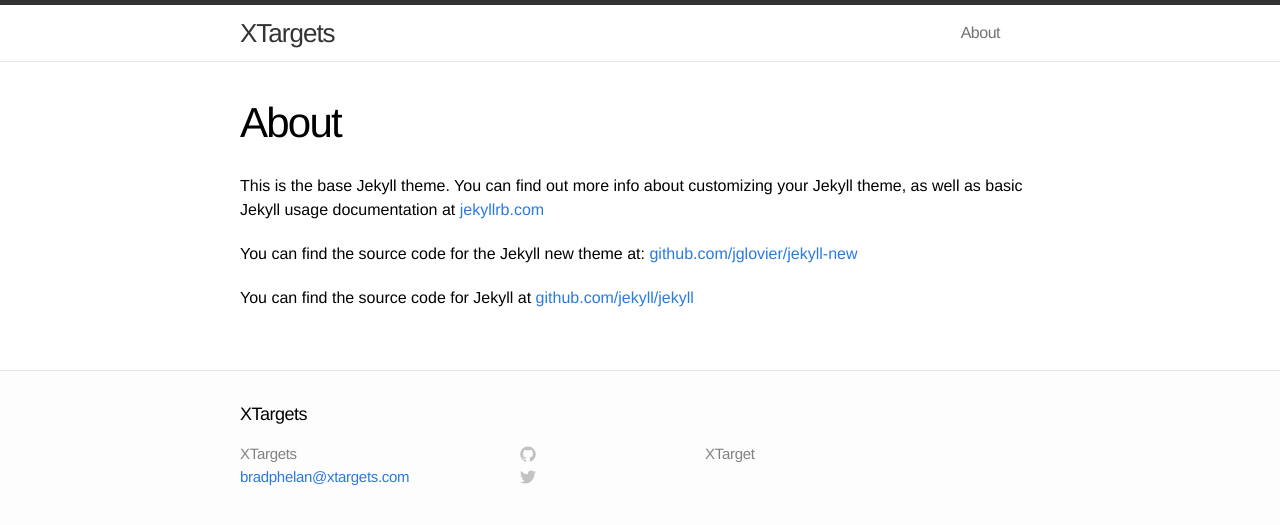
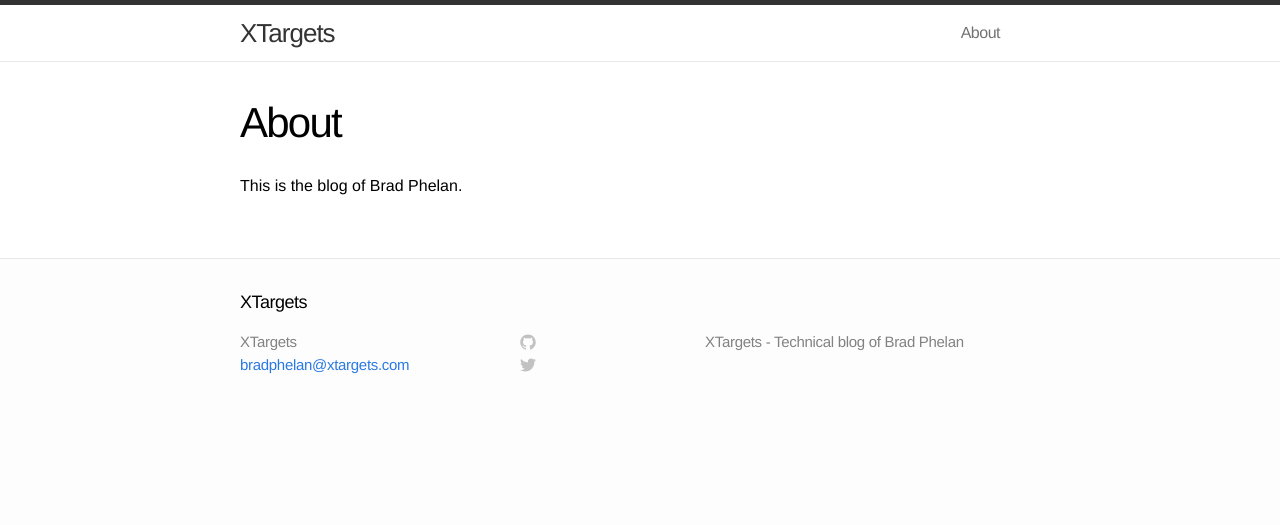
Before and after one commit to bradphelan/xtargets, a Jekyll site: the page built from about.md, in a window 1280 px wide. Shown: the top 525 px of the page. Built offline with Jekyll 4.4.1, drawn with Linux system fonts in a browser that asks for light colours; Markdown is read by kramdown in place of the engine named in the settings.

Commit message:
change base url

```diff
--- a/_config.yml
+++ b/_config.yml
@@ -1,8 +1,8 @@
 # Site settings
 title: XTargets
 email: bradphelan@xtargets.com
-description: "XTarget "
-baseurl: ""
+description: "XTargets - Technical blog of Brad Phelan"
+baseurl: "/xtargets"
 url: "http://xtargets.com"
 
 # Build settings
--- a/about.md
+++ b/about.md
@@ -4,8 +4,4 @@ title: About
 permalink: /about/
 ---
 
-This is the base Jekyll theme. You can find out more info about customizing your Jekyll theme, as well as basic Jekyll usage documentation at [jekyllrb.com](http://jekyllrb.com/)
-
-You can find the source code for the Jekyll new theme at: [github.com/jglovier/jekyll-new](https://github.com/jglovier/jekyll-new)
-
-You can find the source code for Jekyll at [github.com/jekyll/jekyll](https://github.com/jekyll/jekyll)
+This is the blog of Brad Phelan.
```
Also changed, not shown: _posts/2014-05-11-welcome-to-jekyll.markdown (deleted, +0 -24 lines), 1 other file.
